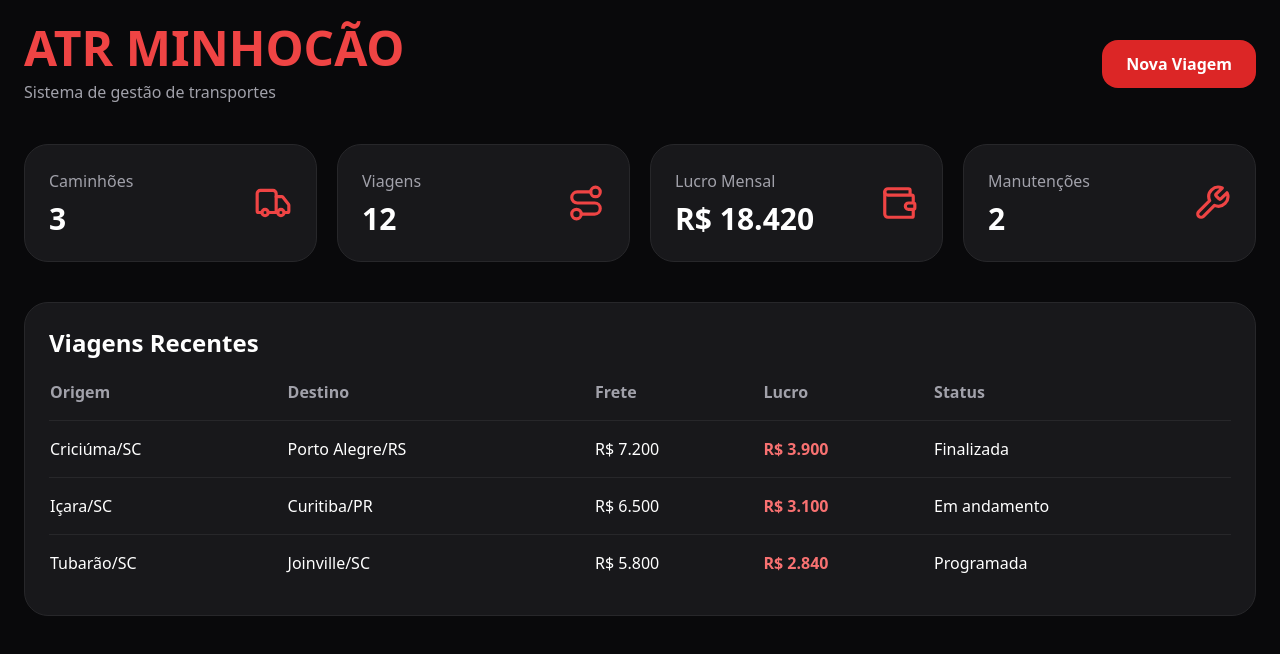
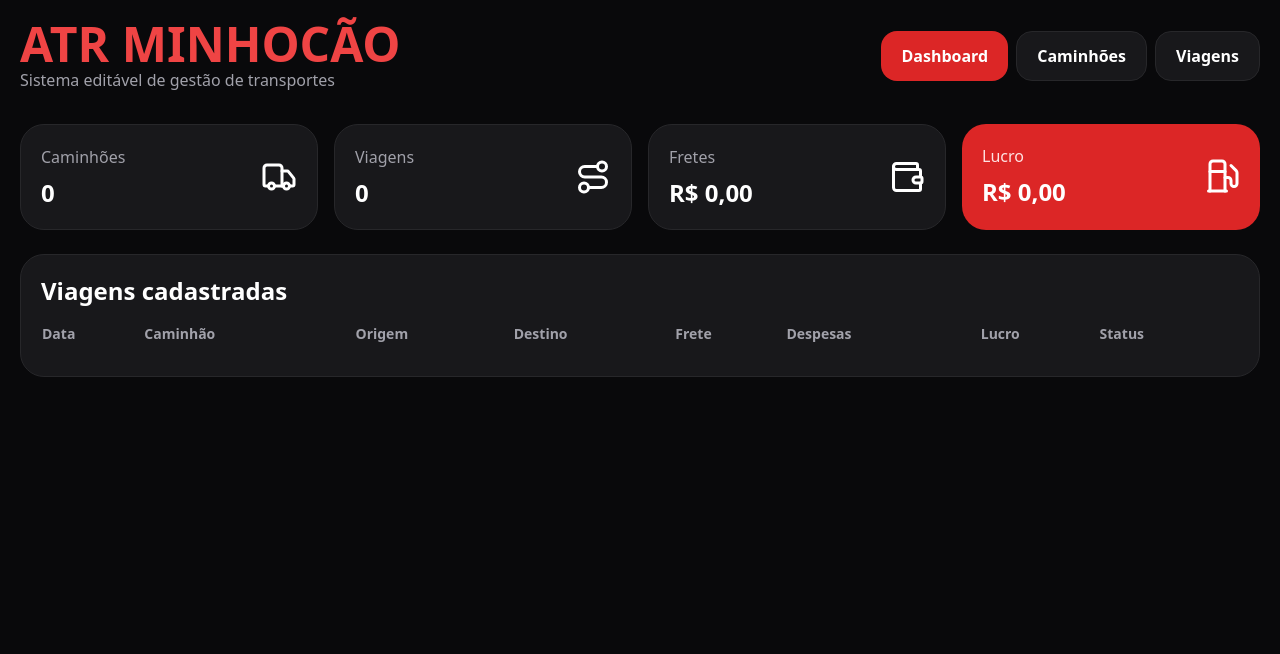
Before and after one commit to atrminhocao-star/atr-minhocao-system, a React (Vite) app: page / in a window 1280 px wide. Shown: the top 654 px of the page. Built offline with nearby package versions, Linux system fonts and the light colour scheme.

Commit message:
Update App.jsx

```diff
--- a/src/App.jsx
+++ b/src/App.jsx
@@ -1,109 +1,289 @@
+import React, { useEffect, useMemo, useState } from "react";
+import { Truck, Route, Wallet, Fuel, Plus, Trash2, Save } from "lucide-react";
 
-import React from "react";
-import { Truck, Route, Wallet, Wrench } from "lucide-react";
-import { motion } from "framer-motion";
+const moeda = (valor) =>
+  Number(valor || 0).toLocaleString("pt-BR", {
+    style: "currency",
+    currency: "BRL",
+  });
 
-const cards = [
-  { title: "Caminhões", value: "3", icon: Truck },
-  { title: "Viagens", value: "12", icon: Route },
-  { title: "Lucro Mensal", value: "R$ 18.420", icon: Wallet },
-  { title: "Manutenções", value: "2", icon: Wrench },
-];
+const numero = (valor) => Number(String(valor || "0").replace(",", "."));
+
+const dadosIniciais = {
+  caminhoes: [
+    { id: crypto.randomUUID(), placa: "ATR-0001", modelo: "Scania Basculante", motorista: "Motorista 1" },
+    { id: crypto.randomUUID(), placa: "ATR-0002", modelo: "Volvo FH", motorista: "Motorista 2" },
+    { id: crypto.randomUUID(), placa: "ATR-0003", modelo: "Mercedes Actros", motorista: "Motorista 3" },
+  ],
+  viagens: [
+    {
+      id: crypto.randomUUID(),
+      data: "2026-05-17",
+      caminhao: "ATR-0001",
+      origem: "Criciúma/SC",
+      destino: "Porto Alegre/RS",
+      cliente: "Cliente exemplo",
+      frete: 7200,
+      diesel: 2100,
+      pedagio: 450,
+      motorista: 800,
+      outros: 300,
+      status: "Finalizada",
+    },
+  ],
+};
 
 export default function App() {
+  const [aba, setAba] = useState("dashboard");
+  const [caminhoes, setCaminhoes] = useState([]);
+  const [viagens, setViagens] = useState([]);
+  const [caminhaoForm, setCaminhaoForm] = useState({ placa: "", modelo: "", motorista: "" });
+  const [viagemForm, setViagemForm] = useState({
+    data: "",
+    caminhao: "",
+    origem: "",
+    destino: "",
+    cliente: "",
+    frete: "",
+    diesel: "",
+    pedagio: "",
+    motorista: "",
+    outros: "",
+    status: "Programada",
+  });
+
+  useEffect(() => {
+    const salvo = localStorage.getItem("atr-minhocao-v2");
+    if (salvo) {
+      const dados = JSON.parse(salvo);
+      setCaminhoes(dados.caminhoes || []);
+      setViagens(dados.viagens || []);
+    } else {
+      setCaminhoes(dadosIniciais.caminhoes);
+      setViagens(dadosIniciais.viagens);
+    }
+  }, []);
+
+  useEffect(() => {
+    localStorage.setItem("atr-minhocao-v2", JSON.stringify({ caminhoes, viagens }));
+  }, [caminhoes, viagens]);
+
+  const totais = useMemo(() => {
+    const frete = viagens.reduce((s, v) => s + numero(v.frete), 0);
+    const despesas = viagens.reduce((s, v) => s + numero(v.diesel) + numero(v.pedagio) + numero(v.motorista) + numero(v.outros), 0);
+    return { frete, despesas, lucro: frete - despesas };
+  }, [viagens]);
+
+  const adicionarCaminhao = () => {
+    if (!caminhaoForm.placa) return alert("Informe a placa do caminhão.");
+    setCaminhoes([...caminhoes, { id: crypto.randomUUID(), ...caminhaoForm }]);
+    setCaminhaoForm({ placa: "", modelo: "", motorista: "" });
+  };
+
+  const adicionarViagem = () => {
+    if (!viagemForm.origem || !viagemForm.destino || !viagemForm.frete) {
+      return alert("Informe pelo menos origem, destino e valor do frete.");
+    }
+    setViagens([...viagens, { id: crypto.randomUUID(), ...viagemForm }]);
+    setViagemForm({
+      data: "",
+      caminhao: "",
+      origem: "",
+      destino: "",
+      cliente: "",
+      frete: "",
+      diesel: "",
+      pedagio: "",
+      motorista: "",
+      outros: "",
+      status: "Programada",
+    });
+  };
+
+  const apagarViagem = (id) => setViagens(viagens.filter((v) => v.id !== id));
+  const apagarCaminhao = (id) => setCaminhoes(caminhoes.filter((c) => c.id !== id));
+
   return (
-    <div className="min-h-screen bg-zinc-950 text-white p-6">
-      <div className="max-w-7xl mx-auto">
-        <motion.div
-          initial={{ opacity: 0, y: 12 }}
-          animate={{ opacity: 1, y: 0 }}
-        >
-          <div className="flex items-center justify-between mb-10">
-            <div>
-              <h1 className="text-5xl font-black text-red-500">
-                ATR MINHOCÃO
-              </h1>
-              <p className="text-zinc-400 mt-2">
-                Sistema de gestão de transportes
-              </p>
+    <div className="min-h-screen bg-zinc-950 text-white">
+      <div className="max-w-7xl mx-auto p-5">
+        <header className="flex flex-col md:flex-row md:items-center md:justify-between gap-4 mb-8">
+          <div>
+            <h1 className="text-4xl md:text-5xl font-black text-red-500">ATR MINHOCÃO</h1>
+            <p className="text-zinc-400">Sistema editável de gestão de transportes</p>
+          </div>
+          <div className="flex flex-wrap gap-2">
+            {["dashboard", "caminhoes", "viagens"].map((item) => (
+              <button
+                key={item}
+                onClick={() => setAba(item)}
+                className={`px-5 py-3 rounded-2xl font-bold ${
+                  aba === item ? "bg-red-600" : "bg-zinc-900 border border-zinc-800"
+                }`}
+              >
+                {item === "dashboard" ? "Dashboard" : item === "caminhoes" ? "Caminhões" : "Viagens"}
+              </button>
+            ))}
+          </div>
+        </header>
+
+        {aba === "dashboard" && (
+          <div className="space-y-6">
+            <div className="grid md:grid-cols-4 gap-4">
+              <Card titulo="Caminhões" valor={caminhoes.length} icone={Truck} />
+              <Card titulo="Viagens" valor={viagens.length} icone={Route} />
+              <Card titulo="Fretes" valor={moeda(totais.frete)} icone={Wallet} />
+              <Card titulo="Lucro" valor={moeda(totais.lucro)} icone={Fuel} destaque />
             </div>
+            <ListaViagens viagens={viagens} apagarViagem={apagarViagem} />
+          </div>
+        )}
 
-            <button className="bg-red-600 hover:bg-red-700 px-6 py-3 rounded-2xl font-bold">
-              Nova Viagem
-            </button>
+        {aba === "caminhoes" && (
+          <div className="grid md:grid-cols-3 gap-5">
+            <section className="bg-zinc-900 border border-zinc-800 rounded-3xl p-5">
+              <h2 className="text-2xl font-black mb-4">Novo caminhão</h2>
+              <Input label="Placa" value={caminhaoForm.placa} onChange={(v) => setCaminhaoForm({ ...caminhaoForm, placa: v })} />
+              <Input label="Modelo" value={caminhaoForm.modelo} onChange={(v) => setCaminhaoForm({ ...caminhaoForm, modelo: v })} />
+              <Input label="Motorista" value={caminhaoForm.motorista} onChange={(v) => setCaminhaoForm({ ...caminhaoForm, motorista: v })} />
+              <button onClick={adicionarCaminhao} className="w-full mt-3 bg-red-600 hover:bg-red-700 rounded-2xl p-3 font-bold flex items-center justify-center gap-2">
+                <Plus size={18} /> Adicionar
+              </button>
+            </section>
+
+            <section className="md:col-span-2 bg-zinc-900 border border-zinc-800 rounded-3xl p-5">
+              <h2 className="text-2xl font-black mb-4">Frota cadastrada</h2>
+              <div className="space-y-3">
+                {caminhoes.map((c) => (
+                  <div key={c.id} className="bg-zinc-950 border border-zinc-800 rounded-2xl p-4 flex justify-between gap-3">
+                    <div>
+                      <p className="font-black text-lg">{c.placa}</p>
+                      <p className="text-zinc-400">{c.modelo}</p>
+                      <p className="text-zinc-400">Motorista: {c.motorista}</p>
+                    </div>
+                    <button onClick={() => apagarCaminhao(c.id)} className="text-red-400"><Trash2 /></button>
+                  </div>
+                ))}
+              </div>
+            </section>
           </div>
+        )}
 
-          <div className="grid md:grid-cols-4 gap-5 mb-10">
-            {cards.map((card) => {
-              const Icon = card.icon;
+        {aba === "viagens" && (
+          <div className="space-y-5">
+            <section className="bg-zinc-900 border border-zinc-800 rounded-3xl p-5">
+              <h2 className="text-2xl font-black mb-4">Nova viagem</h2>
+              <div className="grid md:grid-cols-4 gap-3">
+                <Input label="Data" type="date" value={viagemForm.data} onChange={(v) => setViagemForm({ ...viagemForm, data: v })} />
+                <Select label="Caminhão" value={viagemForm.caminhao} onChange={(v) => setViagemForm({ ...viagemForm, caminhao: v })} options={caminhoes.map(c => c.placa)} />
+                <Input label="Origem" value={viagemForm.origem} onChange={(v) => setViagemForm({ ...viagemForm, origem: v })} />
+                <Input label="Destino" value={viagemForm.destino} onChange={(v) => setViagemForm({ ...viagemForm, destino: v })} />
+                <Input label="Cliente" value={viagemForm.cliente} onChange={(v) => setViagemForm({ ...viagemForm, cliente: v })} />
+                <Input label="Frete R$" value={viagemForm.frete} onChange={(v) => setViagemForm({ ...viagemForm, frete: v })} />
+                <Input label="Diesel R$" value={viagemForm.diesel} onChange={(v) => setViagemForm({ ...viagemForm, diesel: v })} />
+                <Input label="Pedágio R$" value={viagemForm.pedagio} onChange={(v) => setViagemForm({ ...viagemForm, pedagio: v })} />
+                <Input label="Motorista R$" value={viagemForm.motorista} onChange={(v) => setViagemForm({ ...viagemForm, motorista: v })} />
+                <Input label="Outros R$" value={viagemForm.outros} onChange={(v) => setViagemForm({ ...viagemForm, outros: v })} />
+                <Select label="Status" value={viagemForm.status} onChange={(v) => setViagemForm({ ...viagemForm, status: v })} options={["Programada", "Em andamento", "Finalizada"]} />
+              </div>
+              <button onClick={adicionarViagem} className="mt-4 bg-red-600 hover:bg-red-700 rounded-2xl px-6 py-3 font-bold flex items-center gap-2">
+                <Save size={18} /> Salvar viagem
+              </button>
+            </section>
 
-              return (
-                <div
-                  key={card.title}
-                  className="bg-zinc-900 border border-zinc-800 rounded-3xl p-6"
-                >
-                  <div className="flex items-center justify-between">
-                    <div>
-                      <p className="text-zinc-400">{card.title}</p>
-                      <h2 className="text-3xl font-black mt-2">
-                        {card.value}
-                      </h2>
-                    </div>
-
-                    <Icon className="text-red-500" size={38} />
-                  </div>
-                </div>
-              );
-            })}
+            <ListaViagens viagens={viagens} apagarViagem={apagarViagem} />
           </div>
-
-          <div className="bg-zinc-900 border border-zinc-800 rounded-3xl p-6">
-            <h2 className="text-2xl font-black mb-5">
-              Viagens Recentes
-            </h2>
-
-            <div className="overflow-auto">
-              <table className="w-full text-left">
-                <thead className="text-zinc-400">
-                  <tr>
-                    <th className="pb-4">Origem</th>
-                    <th className="pb-4">Destino</th>
-                    <th className="pb-4">Frete</th>
-                    <th className="pb-4">Lucro</th>
-                    <th className="pb-4">Status</th>
-                  </tr>
-                </thead>
-
-                <tbody>
-                  <tr className="border-t border-zinc-800">
-                    <td className="py-4">Criciúma/SC</td>
-                    <td>Porto Alegre/RS</td>
-                    <td>R$ 7.200</td>
-                    <td className="text-red-400 font-bold">R$ 3.900</td>
-                    <td>Finalizada</td>
-                  </tr>
-
-                  <tr className="border-t border-zinc-800">
-                    <td className="py-4">Içara/SC</td>
-                    <td>Curitiba/PR</td>
-                    <td>R$ 6.500</td>
-                    <td className="text-red-400 font-bold">R$ 3.100</td>
-                    <td>Em andamento</td>
-                  </tr>
-
-                  <tr className="border-t border-zinc-800">
-                    <td className="py-4">Tubarão/SC</td>
-                    <td>Joinville/SC</td>
-                    <td>R$ 5.800</td>
-                    <td className="text-red-400 font-bold">R$ 2.840</td>
-                    <td>Programada</td>
-                  </tr>
-                </tbody>
-              </table>
-            </div>
-          </div>
-        </motion.div>
+        )}
       </div>
     </div>
   );
 }
+
+function Card({ titulo, valor, icone: Icon, destaque }) {
+  return (
+    <div className={`${destaque ? "bg-red-600" : "bg-zinc-900 border border-zinc-800"} rounded-3xl p-5`}>
+      <div className="flex items-center justify-between">
+        <div>
+          <p className={destaque ? "text-red-100" : "text-zinc-400"}>{titulo}</p>
+          <h2 className="text-2xl font-black mt-2">{valor}</h2>
+        </div>
+        <Icon size={36} />
+      </div>
+    </div>
+  );
+}
+
+function Input({ label, value, onChange, type = "text" }) {
+  return (
+    <label className="block mb-3">
+      <span className="text-sm text-zinc-400">{label}</span>
+      <input
+        type={type}
+        value={value}
+        onChange={(e) => onChange(e.target.value)}
+        className="mt-1 w-full bg-zinc-950 border border-zinc-800 rounded-2xl p-3 outline-none focus:border-red-500"
+      />
+    </label>
+  );
+}
+
+function Select({ label, value, onChange, options }) {
+  return (
+    <label className="block mb-3">
+      <span className="text-sm text-zinc-400">{label}</span>
+      <select
+        value={value}
+        onChange={(e) => onChange(e.target.value)}
+        className="mt-1 w-full bg-zinc-950 border border-zinc-800 rounded-2xl p-3 outline-none focus:border-red-500"
+      >
+        <option value="">Selecione</option>
+        {options.map((op) => (
+          <option key={op} value={op}>{op}</option>
+        ))}
+      </select>
+    </label>
+  );
+}
+
+function ListaViagens({ viagens, apagarViagem }) {
+  return (
+    <section className="bg-zinc-900 border border-zinc-800 rounded-3xl p-5">
+      <h2 className="text-2xl font-black mb-4">Viagens cadastradas</h2>
+      <div className="overflow-auto">
+        <table className="w-full text-left text-sm">
+          <thead className="text-zinc-400">
+            <tr>
+              <th className="pb-3">Data</th>
+              <th className="pb-3">Caminhão</th>
+              <th className="pb-3">Origem</th>
+              <th className="pb-3">Destino</th>
+              <th className="pb-3">Frete</th>
+              <th className="pb-3">Despesas</th>
+              <th className="pb-3">Lucro</th>
+              <th className="pb-3">Status</th>
+              <th></th>
+            </tr>
+          </thead>
+          <tbody>
+            {viagens.map((v) => {
+              const despesas = numero(v.diesel) + numero(v.pedagio) + numero(v.motorista) + numero(v.outros);
+              const lucro = numero(v.frete) - despesas;
+              return (
+                <tr key={v.id} className="border-t border-zinc-800">
+                  <td className="py-4">{v.data || "-"}</td>
+                  <td>{v.caminhao || "-"}</td>
+                  <td>{v.origem}</td>
+                  <td>{v.destino}</td>
+                  <td>{moeda(v.frete)}</td>
+                  <td>{moeda(despesas)}</td>
+                  <td className="font-bold text-red-400">{moeda(lucro)}</td>
+                  <td>{v.status}</td>
+                  <td><button onClick={() => apagarViagem(v.id)} className="text-red-400"><Trash2 size={18} /></button></td>
+                </tr>
+              );
+            })}
+          </tbody>
+        </table>
+      </div>
+    </section>
+  );
+}
```
